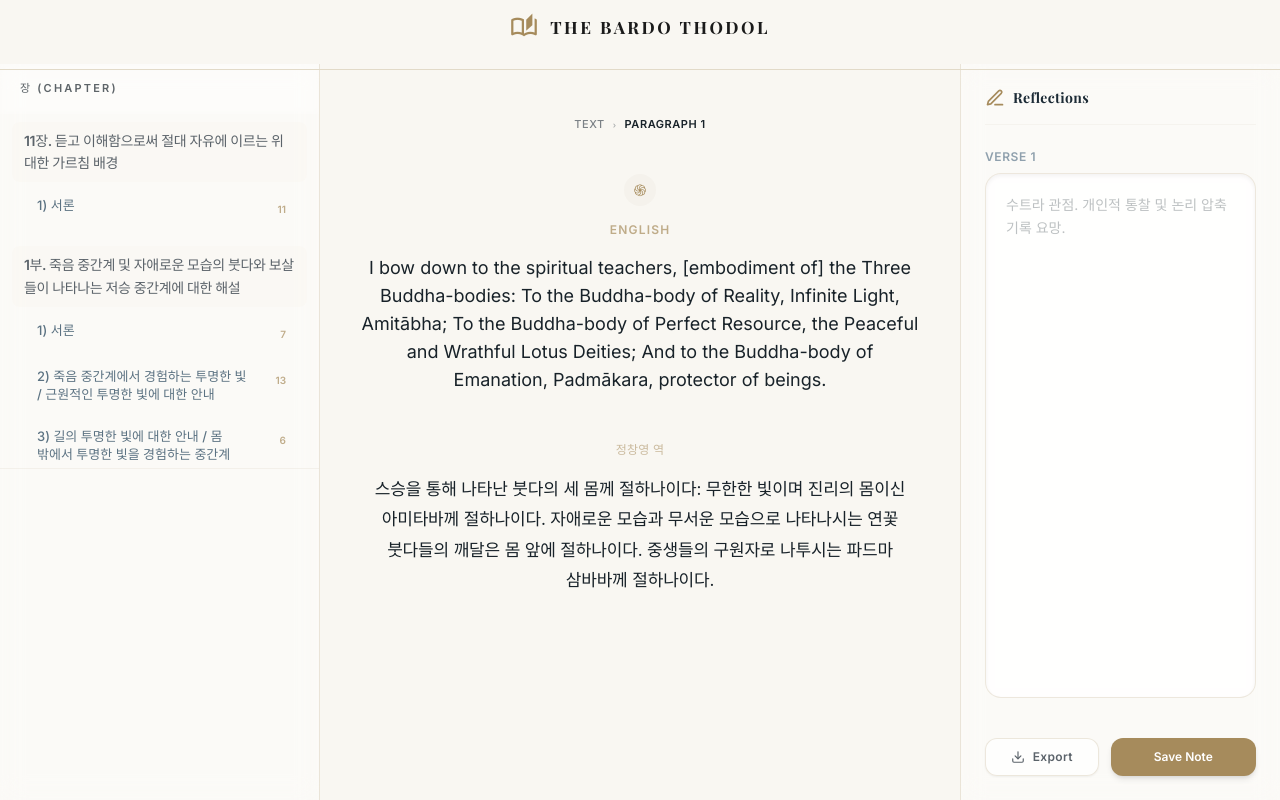
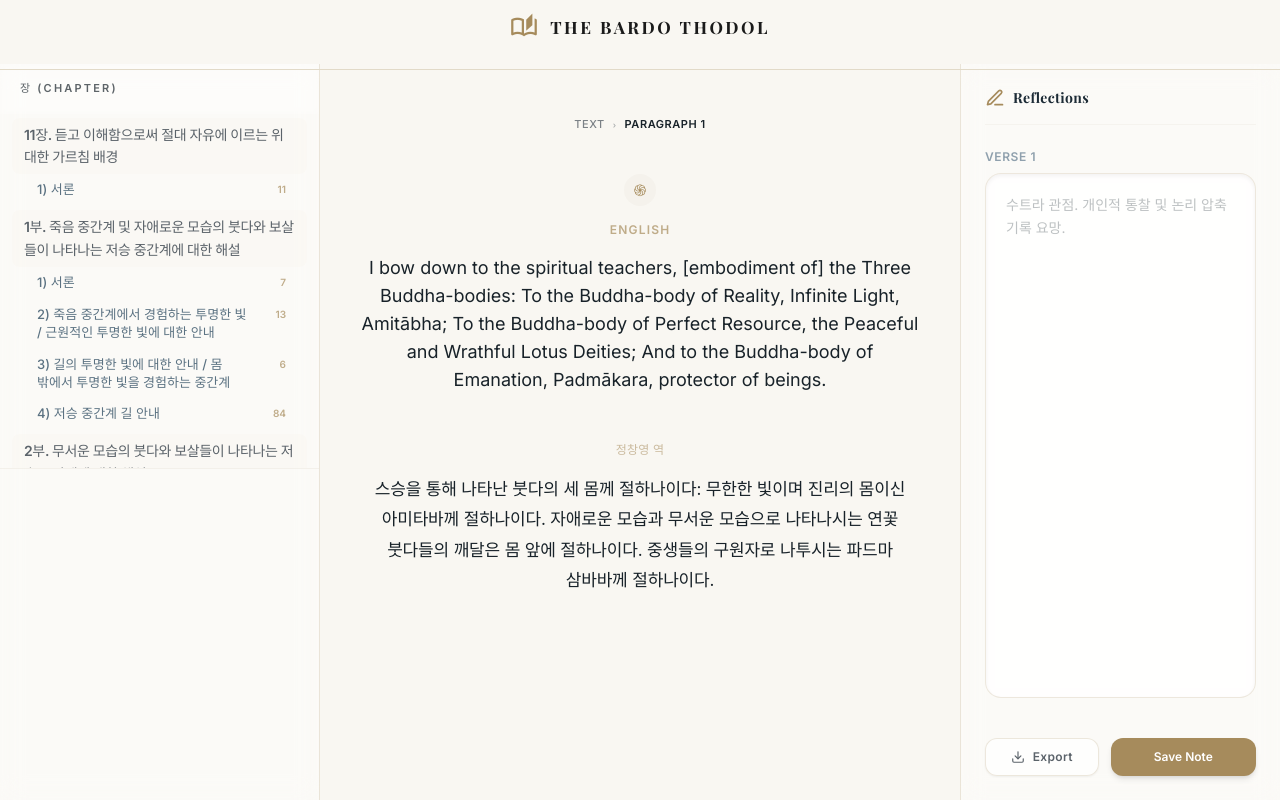
Before and after one commit to concario17-max/tibet, a React (Vite) app: page /text in a window 1280 px wide. Built offline with nearby package versions, Linux system fonts and the light colour scheme; a web font is replaced by a local one.

Commit message:
style(UI): minimize vertical spacing between chapters in LeftSidebar

```diff
--- a/src/pages/components/LeftSidebar.jsx
+++ b/src/pages/components/LeftSidebar.jsx
@@ -45,15 +45,15 @@ const LeftSidebar = ({ prayers, onSelectVerse, activeVerseId }) => {
                             장 (Chapter)
                         </h2>
                     </div>
-                    <div className="py-2 px-3 space-y-1">
+                    <div className="py-1 px-3 flex flex-col gap-0">
                         {prayers && prayers.map((prayer) => {
                             if (prayer.isGroup) {
                                 return (
-                                    <div key={prayer.id} className="mb-4">
-                                        <div className="px-3 py-2 text-text-secondary dark:text-dark-text-secondary text-[14px] font-bold tracking-tight rounded-lg bg-gold-surface/20 dark:bg-dark-bg/20 uppercase">
+                                    <div key={prayer.id} className="mb-1">
+                                        <div className="px-3 py-1.5 text-text-secondary dark:text-dark-text-secondary text-[14px] font-bold tracking-tight rounded-lg bg-gold-surface/20 dark:bg-dark-bg/20 uppercase">
                                             {prayer.chapterName}
                                         </div>
-                                        <div className="mt-1 space-y-0.5">
+                                        <div className="mt-0 flex flex-col gap-0">
                                             {prayer.subchapters.map(subGroup => {
                                                 const isExpanded = expandedChapter === subGroup.id;
                                                 return (
@@ -65,17 +65,17 @@ const LeftSidebar = ({ prayers, onSelectVerse, activeVerseId }) => {
                                                                 if (onSelectVerse) onSelectVerse(subGroup.verses[0]);
                                                             }
                                                         }}
-                                                        className={`w-full flex items-start justify-between gap-2 px-3 py-2.5 rounded-xl text-left transition-colors pl-6 ${isExpanded
+                                                        className={`w-full flex items-start justify-between gap-2 px-3 py-1.5 rounded-xl text-left transition-colors pl-6 ${isExpanded
                                                             ? 'bg-white/60 dark:bg-dark-bg/60 shadow-sm border border-gold-primary/20 text-[#1C2B36] dark:text-gold-light'
                                                             : 'text-[#5B7282] dark:text-dark-text-secondary hover:bg-gold-surface/40 dark:hover:bg-dark-bg/40 border border-transparent'
                                                             }`}
                                                     >
-                                                        <div className="flex-1 pr-2 flex flex-col gap-0.5">
+                                                        <div className="flex-1 pr-2 flex flex-col gap-0">
                                                             <span className={`text-[13px] leading-snug font-inter break-keep ${isExpanded ? 'font-bold text-[#1C2B36]' : 'font-medium'}`}>
                                                                 {subGroup.chapterName}
                                                             </span>
                                                         </div>
-                                                        <span className={`shrink-0 mt-0.5 text-[#A68B5C] px-2 py-0.5 rounded text-[10px] font-bold ${isExpanded ? 'opacity-100' : 'opacity-70'}`}>
+                                                        <span className={`shrink-0 mt-0 text-[#A68B5C] px-2 py-0 rounded text-[10px] font-bold ${isExpanded ? 'opacity-100' : 'opacity-70'}`}>
                                                             {subGroup.verses.length}
                                                         </span>
                                                     </button>
@@ -98,17 +98,17 @@ const LeftSidebar = ({ prayers, onSelectVerse, activeVerseId }) => {
                                             if (onSelectVerse) onSelectVerse(prayer.verses[0]);
                                         }
                                     }}
-                                    className={`w-full flex items-start justify-between gap-2 px-3 py-3 rounded-xl text-left transition-colors ${isExpanded
+                                    className={`w-full flex items-start justify-between gap-2 px-3 py-2 rounded-xl text-left transition-colors ${isExpanded
                                         ? 'bg-white/60 dark:bg-dark-bg/60 shadow-sm border border-gold-primary/20 text-[#1C2B36] dark:text-gold-light'
                                         : 'text-[#5B7282] dark:text-dark-text-secondary hover:bg-gold-surface/40 dark:hover:bg-dark-bg/40 border border-transparent'
                                         }`}
                                 >
-                                    <div className="flex-1 pr-2 flex flex-col gap-0.5">
+                                    <div className="flex-1 pr-2 flex flex-col gap-0">
                                         <span className={`text-[15px] leading-snug font-inter break-keep pl-1 ${isExpanded ? 'font-bold text-[#1C2B36]' : 'font-bold'}`}>
                                             {prayer.id.startsWith('prayer-') ? `${prayer.id.replace('prayer-', '')}. ` : ''}{prayer.chapterName}
                                         </span>
                                     </div>
-                                    <span className={`shrink-0 mt-0.5 text-[#A68B5C] px-2 py-0.5 rounded text-xs font-bold ${isExpanded ? 'opacity-100' : 'opacity-70'}`}>
+                                    <span className={`shrink-0 mt-0 text-[#A68B5C] px-2 py-0 rounded text-xs font-bold ${isExpanded ? 'opacity-100' : 'opacity-70'}`}>
                                         {prayer.verses.length}
                                     </span>
                                 </button>
```
